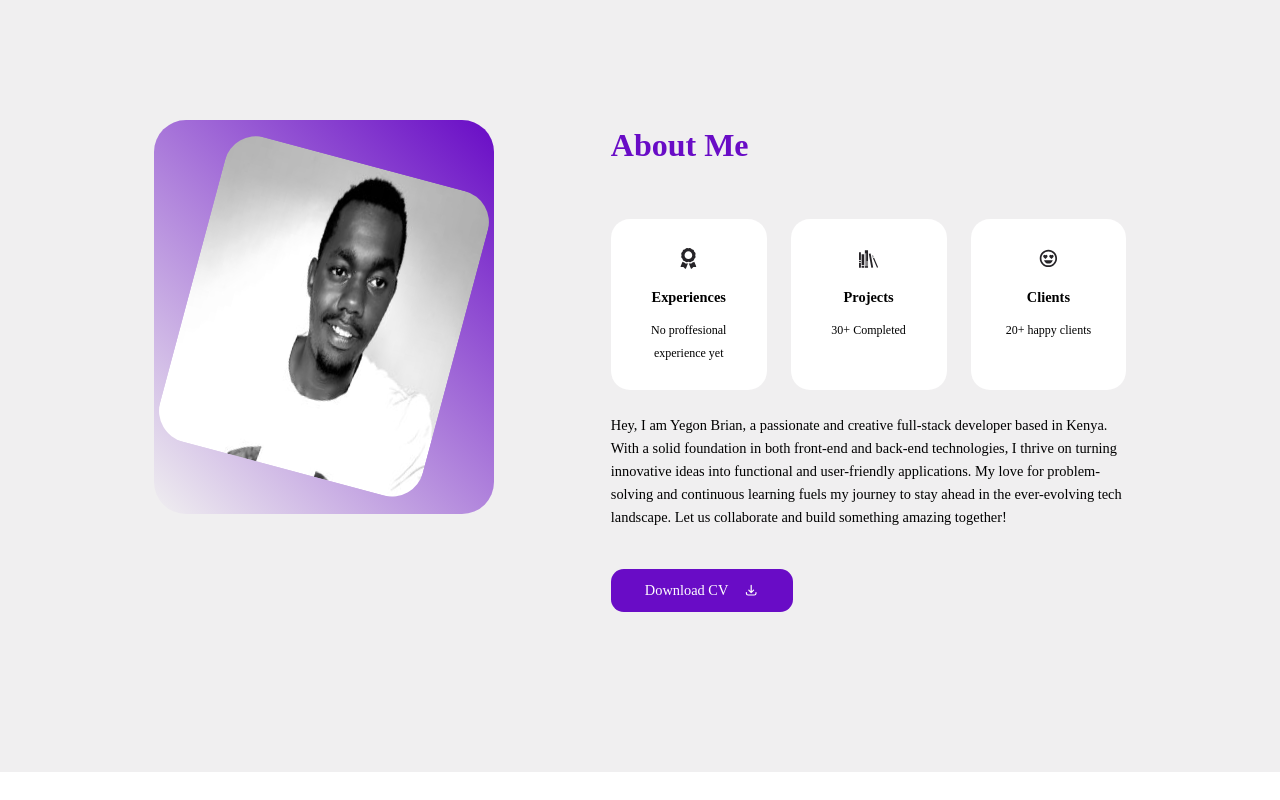
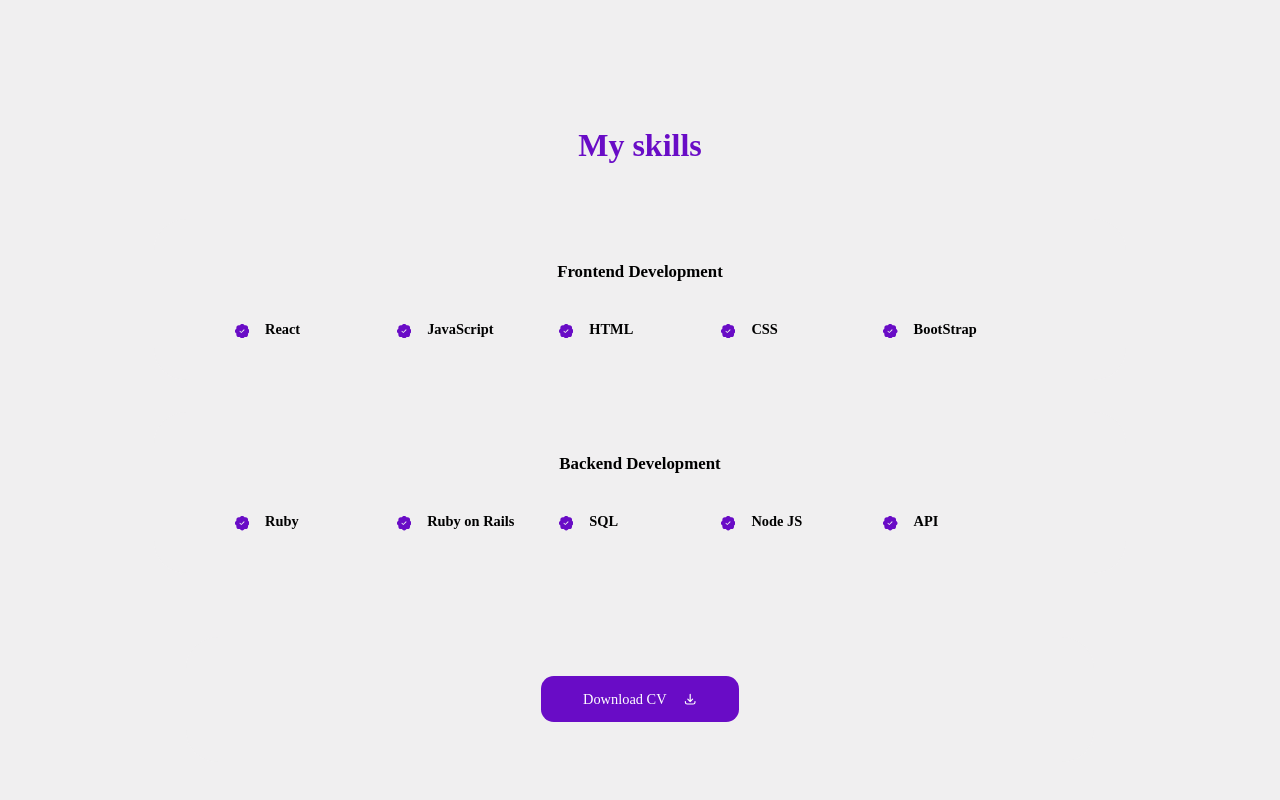
Before and after one commit to yegonkimutai/Personal-portfolio, a React (Create React App) app: page / in a window 1280 px wide. Shown: the part 840-1640 px from the top of the page. Built offline with nearby package versions, Linux system fonts and the light colour scheme; a web font is replaced by a local one.

Commit message:
:art:Modify portfolio

```diff
--- a/package.json
+++ b/package.json
@@ -15,6 +15,7 @@
     "react-icons": "^4.10.1",
     "react-scripts": "5.0.1",
     "react-scroll": "^1.8.9",
+    "react-tooltip": "^5.20.0",
     "web-vitals": "^2.1.4"
   },
   "scripts": {
--- a/src/App.js
+++ b/src/App.js
@@ -1,4 +1,3 @@
-import About from './sections/about/About';
 import Contact from './sections/contact/Contact';
 import Footer from './sections/footer/Footer';
 import Header from './sections/header/Header';
@@ -11,7 +10,6 @@ function App() {
     <main className="App">
       <Header />
       <Navbar />
-      <About />
       <Skill />
       <Project />
       <Contact />
--- a/src/sections/about/About.jsx
+++ /dev/null
@@ -1,48 +0,0 @@
-import { HiOutlineDownload } from 'react-icons/hi';
-import AboutImg from '../../assets/About.jpg';
-import CV from '../../assets/cv.docx';
-import Card from '../../components/Card';
-import data from './data';
-import './about.css';
-
-function About() {
-  return (
-    <section id="about">
-      <div className="container abt-container">
-        <div className="abt-left">
-          <div className="abt-photo">
-            <img src={AboutImg} alt="About" />
-          </div>
-        </div>
-        <div className="abt-right">
-          <h2>About Me</h2>
-          <div className="abt-cards">
-            {
-            data.map((item) => (
-              <Card key={item.id} className="abt-card">
-                <span className="abt-card-icon">{item.icon}</span>
-                <h4>{item.title}</h4>
-                <small>{item.desc}</small>
-              </Card>
-            ))
-          }
-          </div>
-          <p>
-            Hey, I am Yegon Brian, a passionate and creative full-stack developer based in Kenya.
-            With a solid foundation in both front-end and back-end technologies,
-            I thrive on turning innovative ideas into functional and user-friendly applications.
-            My love for problem-solving and continuous learning fuels my journey
-            to stay ahead in the ever-evolving tech landscape.
-            Let us collaborate and build something amazing together!
-          </p>
-          <a href={CV} download className="btn primary">
-            Download CV
-            <HiOutlineDownload />
-          </a>
-        </div>
-      </div>
-    </section>
-  );
-}
-
-export default About;
--- a/src/sections/about/about.css
+++ /dev/null
@@ -1,105 +0,0 @@
-.abt-container {
-  display: grid;
-  grid-template-columns: 35% 53%;
-  gap: 12%;
-}
-
-.abt-photo {
-  width: 100%;
-  height: 80%;
-  border-radius: 2rem;
-  background: linear-gradient(45deg, transparent, var(--color-primary));
-  display: grid;
-  place-items: center;
-}
-
-.abt-photo img {
-  width: 80%;
-  height: 80%;
-  border-radius: 2rem;
-  overflow: hidden;
-  transform: rotate(15deg);
-  transition: var(--transition);
-}
-
-.abt-photo img:hover {
-  transform: rotate(0deg);
-}
-
-.abt-photo:hover {
-  border-width: 0;
-}
-
-.abt-cards {
-  margin: 3rem 0 1.5rem;
-  display: grid;
-  grid-template-columns: repeat(3, 1fr);
-  gap: 1.5rem;
-}
-
-.abt-right a {
-  padding: 0.5rem 2rem;
-}
-
-.abt-right h2 {
-  color: var(--color-primary);
-  font-size: 2rem;
-}
-
-.abt-card {
-  text-align: center;
-}
-
-.abt-card-icon {
-  font-size: 1.3rem;
-  color: var(--color-black);
-  border-radius: var(--border-radius-3);
-  width: fit-content;
-  padding: 0.3rem;
-  transition: var(--transition);
-}
-
-.abt-card:hover .abt-card-icon {
-  background: var(--color-primary);
-  color: var(--color-white);
-}
-
-.abt-card h4 {
-  margin: 0.5rem 0;
-}
-
-.abt-right .btn {
-  margin-top: 2.5rem;
-}
-
-@media (max-width: 1024px) {
-  .abt-left {
-    width: 50%;
-    height: 100%;
-    margin: 2rem auto 4rem;
-  }
-
-  .abt-container {
-    grid-template-columns: 1fr;
-    gap: 0;
-  }
-
-  .abt-right h2 {
-    text-align: center;
-  }
-}
-
-@media (max-width: 600px) {
-  .abt-cards {
-    grid-template-columns: 1fr 1fr;
-    gap: 1rem;
-  }
-
-  .abt-right .btn {
-    margin-top: 2rem;
-  }
-
-  .abt-left {
-    display: none;
-  }
-}
--- a/src/sections/about/data.js
+++ /dev/null
@@ -1,17 +0,0 @@
-import { FaAward } from 'react-icons/fa';
-import { GiBookshelf } from 'react-icons/gi';
-import { BiHappyHeartEyes } from 'react-icons/bi';
-
-const data = [
-  {
-    id: 1, icon: <FaAward />, title: 'Experiences', desc: 'No proffesional experience yet',
-  },
-  {
-    id: 2, icon: <GiBookshelf />, title: 'Projects', desc: '30+ Completed',
-  },
-  {
-    id: 3, icon: <BiHappyHeartEyes />, title: 'Clients', desc: '20+ happy clients',
-  },
-];
-
-export default data;
--- a/src/sections/navbar/Navbar.jsx
+++ b/src/sections/navbar/Navbar.jsx
@@ -15,11 +15,6 @@ function Navbar() {
       <Link to='home' spy={true} smooth={true} offset={-50} duration={500}
       className={activeNav === '#' ? 'active' : ''}>
         <AiOutlineHome />
-      </Link>
-
-      <Link to='about' spy={true} smooth={true} offset={-50} duration={500}
-      className={activeNav === '#about' ? 'active' : ''}>
-        <AiOutlineUser />
       </Link>
 
       <Link to='projects' spy={true} smooth={true} offset={-50} duration={500}
--- a/src/sections/project/Project.jsx
+++ b/src/sections/project/Project.jsx
@@ -3,9 +3,6 @@ import { AiOutlineGithub } from 'react-icons/ai';
 import IMG1 from '../../assets/Img1.png';
 import IMG2 from '../../assets/Img2.png';
 import IMG3 from '../../assets/Img3.png';
-import IMG4 from '../../assets/Img4.png';
-import IMG5 from '../../assets/Img5.png';
-import IMG6 from '../../assets/Img6.png';
 
 const data = [
   {
@@ -34,33 +31,6 @@ const data = [
     stack: 'JavaScript',
     github: 'https://github.com/yegonkimutai/To-do-list',
     demo: 'https://yegonkimutai.github.io/To-do-list/',
-  },
-  {
-    id: 4,
-    image: IMG4,
-    title: 'Movie application',
-    desc: 'A Movie web-app that displays data fetched from Movie API and enable users to like and also access a comment section where they can leave a comment on a specific movie',
-    stack: 'JavaScript',
-    github: 'https://github.com/yegonkimutai/movie-application',
-    demo: 'https://seyioyemade.github.io/movie-application/dist/',
-  },
-  {
-    id: 5,
-    image: IMG5,
-    title: 'Leader-board',
-    desc: 'Leader-board that allows users to create, store, and populate scores via API for a dynamic and competitive gaming experience.',
-    stack: 'JavaScript',
-    github: 'https://github.com/yegonkimutai/leaderboard-project',
-    demo: 'https://yegonkimutai.github.io/leaderboard-project/',
-  },
-  {
-    id: 6,
-    image: IMG6,
-    title: 'Brilliant Coders Show',
-    desc: 'Responsive website for an International Web Developers Show, built with HTML, CSS, JS and DOM manipulation based on provided design.',
-    stack: 'HTML, CSS, JS',
-    github: 'https://github.com/yegonkimutai/Capstone-project',
-    demo: 'https://capstone-project-m1.vercel.app/',
   },
 ];
 
--- a/src/sections/skills/Skill.jsx
+++ b/src/sections/skills/Skill.jsx
@@ -1,10 +1,11 @@
 import { BsPatchCheckFill } from 'react-icons/bs';
+import { HiOutlineDownload } from 'react-icons/hi';
+import CV from '../../assets/cv.docx';
 import './skill.css';
 
 function Skill() {
   return (
     <section id="skills" className="skills">
-      <h5>Skills I have</h5>
       <h2>My skills</h2>
 
       <div className="container skills-cont">
@@ -15,35 +16,30 @@ function Skill() {
               <BsPatchCheckFill className="ex-icon" />
               <div>
                 <h4>React</h4>
-                <small>Experienced</small>
               </div>
             </article>
             <article className="ex-details">
               <BsPatchCheckFill className="ex-icon" />
               <div>
                 <h4>JavaScript</h4>
-                <small>Experienced</small>
               </div>
             </article>
             <article className="ex-details">
               <BsPatchCheckFill className="ex-icon" />
               <div>
                 <h4>HTML</h4>
-                <small>Experienced</small>
               </div>
             </article>
             <article className="ex-details">
               <BsPatchCheckFill className="ex-icon" />
               <div>
                 <h4>CSS</h4>
-                <small>Intermediate</small>
               </div>
             </article>
             <article className="ex-details">
               <BsPatchCheckFill className="ex-icon" />
               <div>
                 <h4>BootStrap</h4>
-                <small>Experienced</small>
               </div>
             </article>
           </div>
@@ -56,39 +52,41 @@ function Skill() {
               <BsPatchCheckFill className="ex-icon" />
               <div>
                 <h4>Ruby</h4>
-                <small>Experienced</small>
               </div>
             </article>
             <article className="ex-details">
               <BsPatchCheckFill className="ex-icon" />
               <div>
                 <h4>Ruby on Rails</h4>
-                <small>Experienced</small>
               </div>
             </article>
             <article className="ex-details">
               <BsPatchCheckFill className="ex-icon" />
               <div>
                 <h4>SQL</h4>
-                <small>Basic</small>
               </div>
             </article>
             <article className="ex-details">
               <BsPatchCheckFill className="ex-icon" />
               <div>
                 <h4>Node JS</h4>
-                <small>Experienced</small>
               </div>
             </article>
             <article className="ex-details">
               <BsPatchCheckFill className="ex-icon" />
               <div>
                 <h4>API</h4>
-                <small>Experienced</small>
               </div>
             </article>
           </div>
         </div>
+
+        <div className="cv">
+      <a href={CV} download className="btn primary">
+            Download CV
+            <HiOutlineDownload />
+      </a>
+      </div>
       </div>
     </section>
   );
--- a/src/sections/skills/skill.css
+++ b/src/sections/skills/skill.css
@@ -1,6 +1,6 @@
 .skills-cont {
   display: grid;
-  grid-template-columns: 1fr 1fr;
+  grid-template-rows: 1fr 1fr;
   gap: 2rem;
 }
 
@@ -38,8 +38,8 @@
 
 .content {
   display: grid;
-  grid-template-columns: 1fr 1fr;
-  row-gap: 2rem;
+  grid-template-columns: 1fr 1fr 1fr 1fr 1fr;
+  row-gap: 1rem;
 }
 
 .ex-details {
@@ -52,9 +52,24 @@
   margin-top: 6px;
 }
 
+.cv {
+  display: flex;
+  justify-content: center;
+  margin: 2rem;
+}
+
 @media (max-width: 1024px) {
   .skills-cont {
     grid-template-columns: 1fr;
+    grid-template-rows: 1fr;
+  }
+
+  .content {
+    grid-template-columns: 1fr 1fr;
+  }
+
+  .cv {
+    margin: 0;
   }
 
   .skills-cont > div {
```
Also changed, not shown: 1 other file (tests, documents, lock files or other folders).
